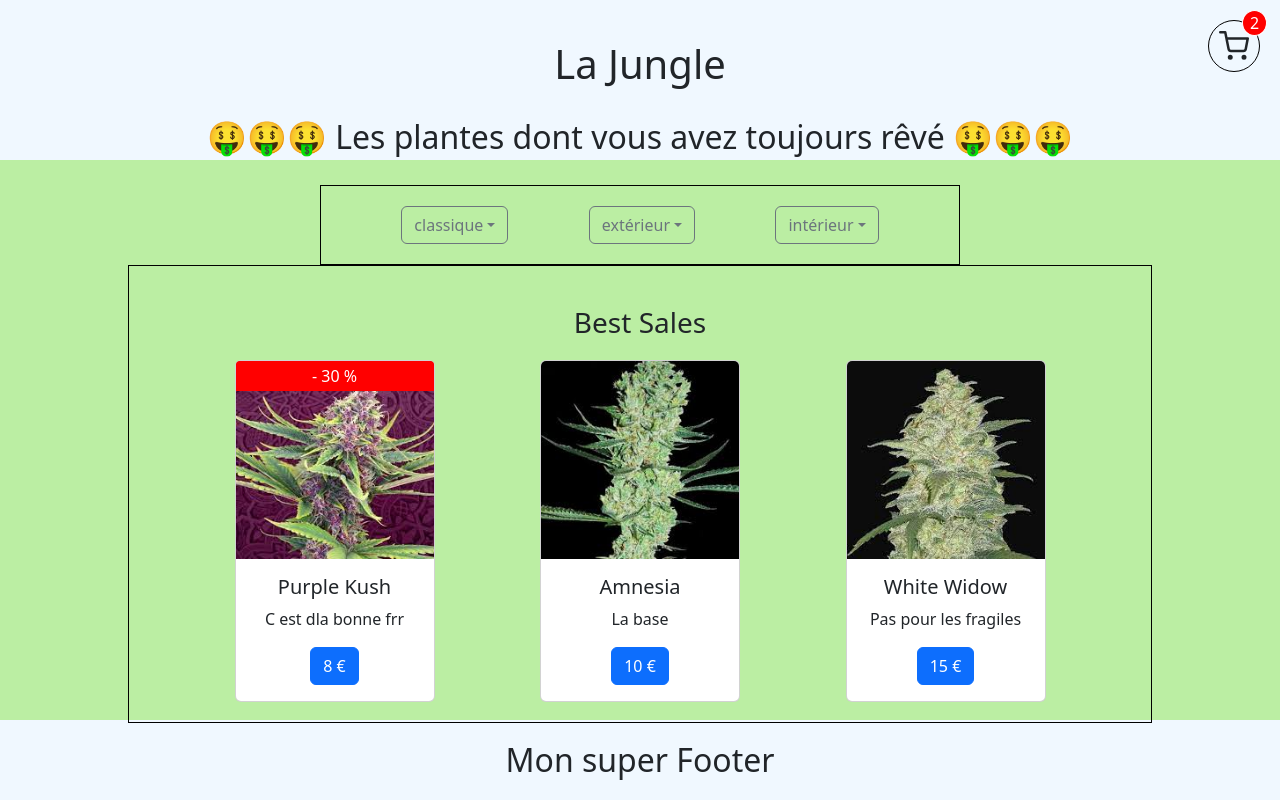
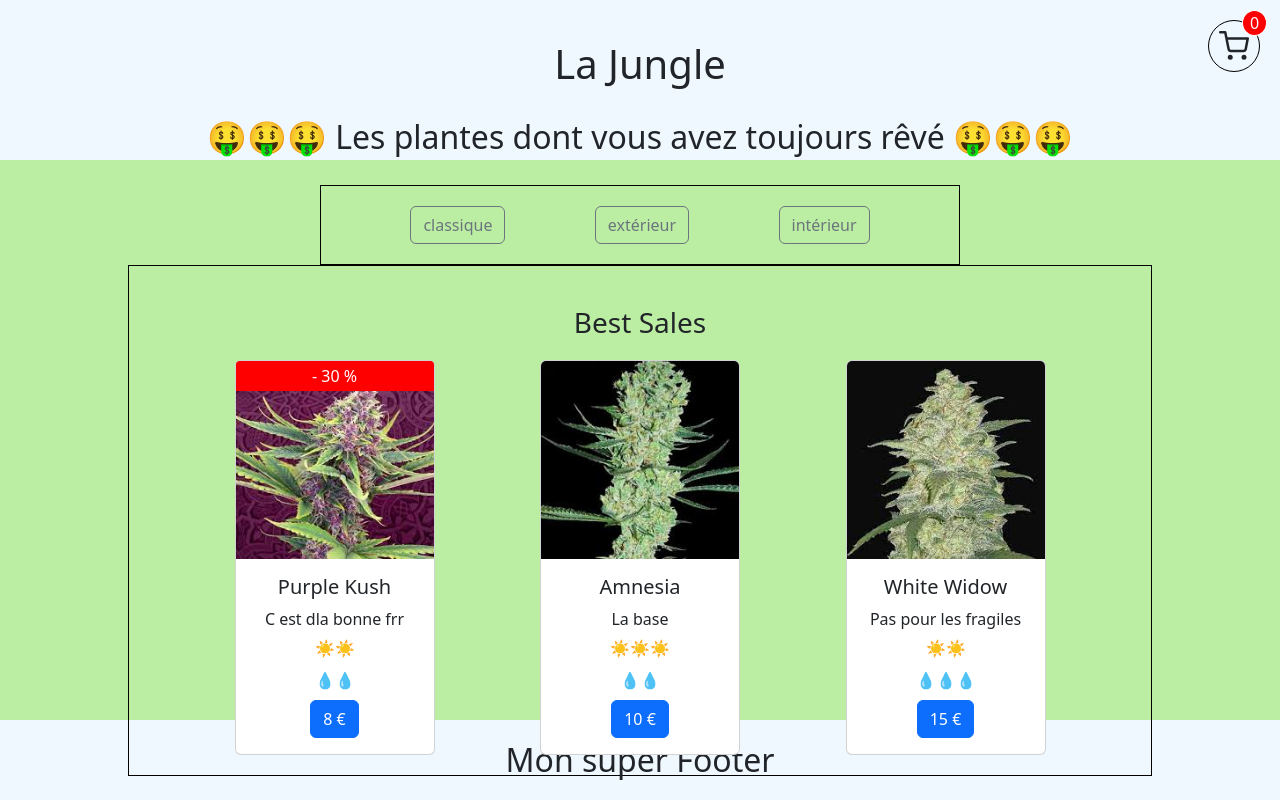
Before and after one commit to ThomasJson/use-react, a React (Create React App) app: page / in a window 1280 px wide. Built offline with nearby package versions, Linux system fonts and the light colour scheme.

Commit message:
useState

```diff
--- a/src/App.scss
+++ b/src/App.scss
@@ -1,5 +1,10 @@
 div.container-fluid {
     padding: 0;
+}
+
+p.card-text {
+    margin: 0;
+    padding-bottom: 5px;
 }
 
 .rOw {
--- a/src/components/banner/Banner.jsx
+++ b/src/components/banner/Banner.jsx
@@ -9,7 +9,7 @@ const Banner = () => {
     <div className="banner">
       <Header />
       <Description />
-      <Cart articleN={2} />
+      <Cart />
     </div>
   );
 };
--- a/src/components/bestSales/BestSales.jsx
+++ b/src/components/bestSales/BestSales.jsx
@@ -22,6 +22,8 @@ const BestSales = () => {
                 description={plant.description}
                 image={plant.image}
                 isSpecialOffer={<DisplayOffer isSolded={plant.isSpecialOffer === true}/>}
+                light={plant.light}
+                water={plant.water}
               />
             )}
           </li>
--- a/src/components/careScale/CareScale.jsx
+++ b/src/components/careScale/CareScale.jsx
@@ -1,11 +1,21 @@
-import React from 'react';
+import React from "react";
+import { Container } from "react-bootstrap";
+import "./careScale.scss";
 
-const CareScale = () => {
-    return (
-        <div>
+const CareScale = ({ scaleValue, careType }) => {
+  const scaleType = careType === "light" ? "☀️" : "💧";
 
-        </div>
-    );
+  const range = [1, 2, 3];
+
+  return (
+    <Container fluid className="care-scale">
+      {range.map((rangeElem) =>
+        scaleValue >= rangeElem ? (
+          <span key={rangeElem.toString()}>{scaleType}</span>
+        ) : null
+      )}
+    </Container>
+  );
 };
 
 export default CareScale;
--- a/src/components/careScale/careScale.scss
+++ b/src/components/careScale/careScale.scss
@@ -0,0 +1,3 @@
+.care-scale {
+    padding-bottom: 8px !important;
+}
--- a/src/components/cart/Cart.jsx
+++ b/src/components/cart/Cart.jsx
@@ -1,13 +1,38 @@
-import React from "react";
+import React, { useState } from "react";
 import { FiShoppingCart } from "react-icons/fi";
+import Button from "react-bootstrap/Button";
+import Modal from "react-bootstrap/Modal";
 import "./cart.scss";
 
-const Cart = ({ articleN }) => {
-  return (
-    <div className="cart">
-      <FiShoppingCart size={30} />
-      <div className="articles-number">{articleN}</div>
-    </div>
+const Cart = () => {
+  const [cart, setCart] = useState(0);
+
+  const [show, setShow] = useState(false);
+
+  const handleClose = () => setShow(false);
+  const handleShow = () => setShow(true);
+
+  return show ? (
+    <>
+      <Modal show={show} onHide={handleClose}>
+        <Modal.Header closeButton>
+          <Modal.Title>Shopping Cart</Modal.Title>
+        </Modal.Header>
+        <Modal.Body>Item 1</Modal.Body>
+        <Modal.Footer>
+          <Button variant="primary" onClick={handleClose}>
+            Order
+          </Button>
+        </Modal.Footer>
+      </Modal>
+    </>
+  ) : (
+    <>
+      <div className="cart">
+        <FiShoppingCart onClick={handleShow} size={30} />
+        <div className="articles-number">{cart}</div>
+      </div>
+    </>
   );
 };
 
--- a/src/components/categoryList/categoryList.scss
+++ b/src/components/categoryList/categoryList.scss
@@ -9,3 +9,7 @@
   margin: 0px;
   border: 1px solid black;
 }
+
+.dropdown-toggle::after {
+  display: none !important;
+}
--- a/src/components/data/plantList.js
+++ b/src/components/data/plantList.js
@@ -8,6 +8,8 @@ export const plantList = [
     isBestSale: true,
     price: 8,
     isSpecialOffer: true,
+    water: 2,
+    light: 2
   },
   {
     id: 2,
@@ -18,6 +20,8 @@ export const plantList = [
     isBestSale: true,
     price: 10,
     isSpecialOffer: false,
+    water: 2,
+    light: 3
   },
   {
     id: 3,
@@ -58,6 +62,8 @@ export const plantList = [
     isBestSale: true,
     price: 15,
     isSpecialOffer: false,
+    water: 3,
+    light: 2
   },
   {
     id: 7,
--- a/src/components/productCard/ProductCard.jsx
+++ b/src/components/productCard/ProductCard.jsx
@@ -2,10 +2,21 @@ import React from "react";
 import { Container } from "react-bootstrap";
 import Button from "react-bootstrap/Button";
 import Card from "react-bootstrap/Card";
+import CareScale from "../careScale/CareScale";
 import "./productCard.scss";
 
-const ProductCard = ({ title, price, description, image, isSpecialOffer }) => {
-
+const ProductCard = ({
+  title,
+  price,
+  description,
+  image,
+  isSpecialOffer,
+  light,
+  water,
+}) => {
+  function handleClick() {
+    console.log("✨ Ceci est un clic ✨");
+  }
   return (
     <div>
       <Card className="card-style">
@@ -14,7 +25,9 @@ const ProductCard = ({ title, price, description, image, isSpecialOffer }) => {
         <Card.Body>
           <Card.Title>{title}</Card.Title>
           <Card.Text>{description}</Card.Text>
-          <Button>{price}</Button>
+          <CareScale careType="light" scaleValue={light} />
+          <CareScale careType="water" scaleValue={water} />
+          <Button onClick={handleClick}>{price}</Button>
         </Card.Body>
       </Card>
     </div>
--- a/src/components/productCard/productCard.scss
+++ b/src/components/productCard/productCard.scss
@@ -1,4 +1,3 @@
 .card-style {
   width: 200px !important;
-  // position: relative;
 }
```
Also changed, not shown: src/components/cartModal/CartModal.jsx (added, +26 -0 lines), src/components/cartModal/cartModal.scss (added).
